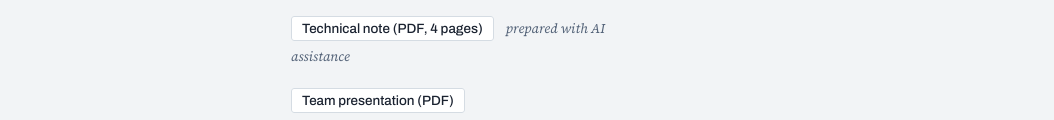
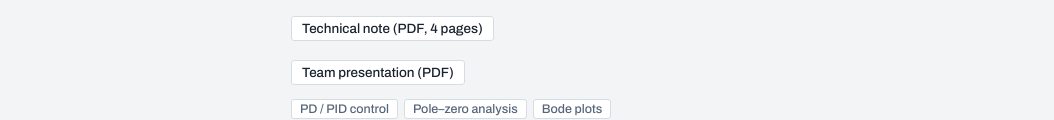
Before and after one commit to Brendaliu1022/Brendaliu1022.github.io, a plain HTML site: page index.html in a window 1280 px wide. Shown: the part 5506-5626 px from the top of the page, without its empty margins (113-1167 px from the left). Drawn offline with Linux system fonts and the light colour scheme.

Commit message:
deletion

```diff
--- a/index.html
+++ b/index.html
@@ -195,7 +195,7 @@
               <h3>My role</h3>
               <p>The literature review on what each gain does; the Octave analysis of every design (step responses, pole–zero maps and Bode plots); and the discussion and conclusion. My teammates built the Falstad and Tinkercad circuit simulations.</p>
             </div>
-            <p class="doc-link"><a class="btn" href="assets/docs/Liu-PD-PID-motor-angle-loop.pdf" target="_blank" rel="noopener">Technical note (PDF, 4 pages)</a> <span class="ai-note">prepared with AI assistance</span></p>
+            <p class="doc-link"><a class="btn" href="assets/docs/Liu-PD-PID-motor-angle-loop.pdf" target="_blank" rel="noopener">Technical note (PDF, 4 pages)</a></p>
             <p class="doc-link"><a class="btn" href="assets/docs/PID-control-workshop-presentation.pdf" target="_blank" rel="noopener">Team presentation (PDF)</a></p>
             <p class="chips"><span>PD / PID control</span><span>Pole–zero analysis</span><span>Bode plots</span><span>Octave</span><span>Op-amp circuits</span></p>
           </div>
```
